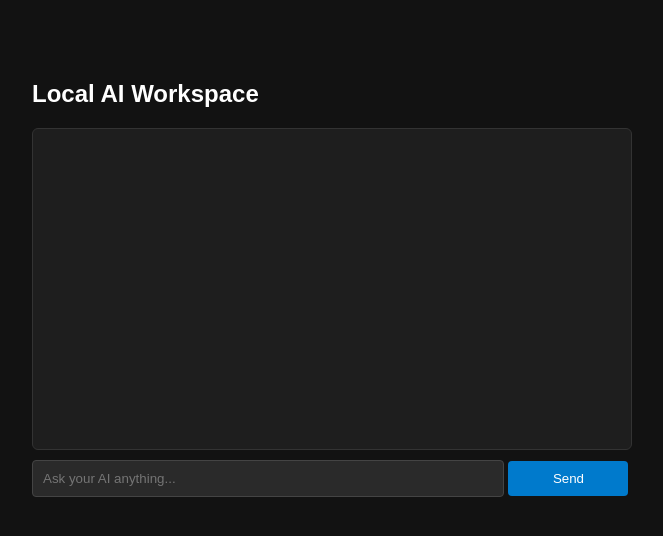
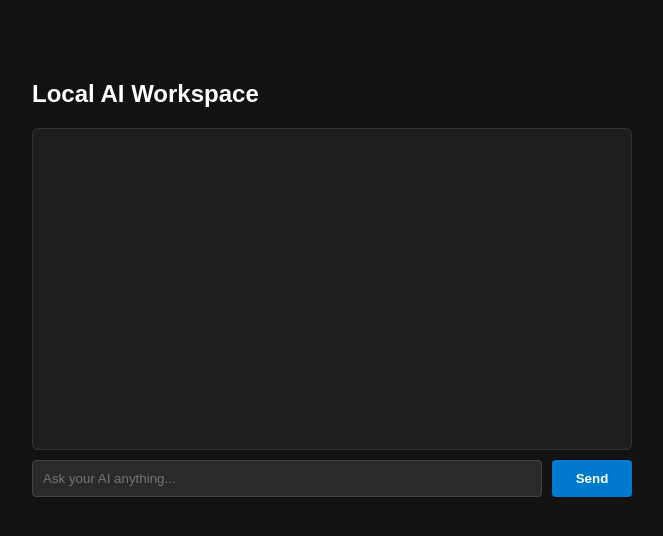
Before and after one commit to XOFQuiet/local-ai, a plain HTML site: page index.html in a window 1280 px wide. Shown: the whole page, without its empty margins (308-971 px from the left). Drawn offline with Linux system fonts and the light colour scheme.

Commit message:
refactor: isolate UI inputs and patch text payload typos

```diff
--- a/index.html
+++ b/index.html
@@ -7,43 +7,58 @@
     <style>
         body { font-family: sans-serif; background: #121212; color: #fff; max-width: 600px; margin: 40px auto; padding: 20px; }
         #chat-box { border: 1px solid #333; height: 300px; overflow-y: auto; padding: 10px; margin-bottom: 10px; background: #1e1e1e; border-radius: 6px; }
-        input { width: 75%; padding: 10px; background: #2a2a2a; border: 1px solid #444; color: white; border-radius: 4px; }
-        button { width: 20%; padding: 10px; background: #007acc; color: white; border: none; border-radius: 4px; cursor: pointer; }
+        #control-panel { display: flex; gap: 10px; }
+        input { flex-grow: 1; padding: 10px; background: #2a2a2a; border: 1px solid #444; color: white; border-radius: 4px; }
+        button { width: 80px; padding: 10px; background: #007acc; color: white; border: none; border-radius: 4px; cursor: pointer; font-weight: bold; }
+        button:hover { background: #005999; }
         .user { color: #4fc3f7; margin-bottom: 8px; }
-        .ai { color: #a5d6a7; margin-bottom: 12px; }
+        .ai { color: #a5d6a7; margin-bottom: 12px; white-space: pre-wrap; }
     </style>
 </head>
 <body>
+
     <h2>Local AI Workspace</h2>
     <div id="chat-box"></div>
-    <input type="text" id="user-input" placeholder="Ask your AI anything...">
-    <button onclick="sendMessage()">Send</button>
+
+    <div id="control-panel">
+        <input type="text" id="user-input" placeholder="Ask your AI anything..." onkeydown="if(event.key === 'Enter') sendMessage()">
+        <button type="button" onclick="sendMessage()">Send</button>
+    </div>
 
     <script>
         async function sendMessage() {
             const input = document.getElementById('user-input');
             const chatBox = document.getElementById('chat-box');
-            if (!input.value.trim()) return;
+            const messageText = input.value.trim();
 
-            // Display user message
-            chatBox.innerHTML += `<div class="user"><b>You:</b> ${input.value}</div>`;
-            const userMsg = input.value;
+            if (!messageText) return;
+
+            // Immediately display user message in viewport
+            chatBox.innerHTML += `<div class="user"><b>You:</b> ${messageText}</div>`;
             input.value = '';
+            chatBox.scrollTop = chatBox.scrollHeight;
 
             try {
-                // Send request to our FastAPI backend
+                // Post request target directly at the designated backend router port
                 const response = await fetch('http://127.0.0.1:8000/chat', {
                     method: 'POST',
                     headers: { 'Content-Type': 'application/json' },
-                    body: JSON.stringify({ message: userMsg })
+                    body: JSON.stringify({ message: messageText })
                 });
+
+                if (!response.ok) {
+                    throw new Error(`Server replied with status code ${response.status}`);
+                }
+
                 const data = await response.json();
 
-                // Display AI response
+                // Display structural system reply
                 chatBox.innerHTML += `<div class="ai"><b>AI:</b> ${data.response}</div>`;
                 chatBox.scrollTop = chatBox.scrollHeight;
             } catch (err) {
-                chatBox.innerHTML += `<div class="ai" style="color:red;"><b>Error:</b> Could not connect to backend.</div>`;
+                console.error(err);
+                chatBox.innerHTML += `<div class="ai" style="color:red;"><b>Error:</b> Could not reach backend server or route not found.</div>`;
+                chatBox.scrollTop = chatBox.scrollHeight;
             }
         }
     </script>
```
Also changed, not shown: 1 other file.
